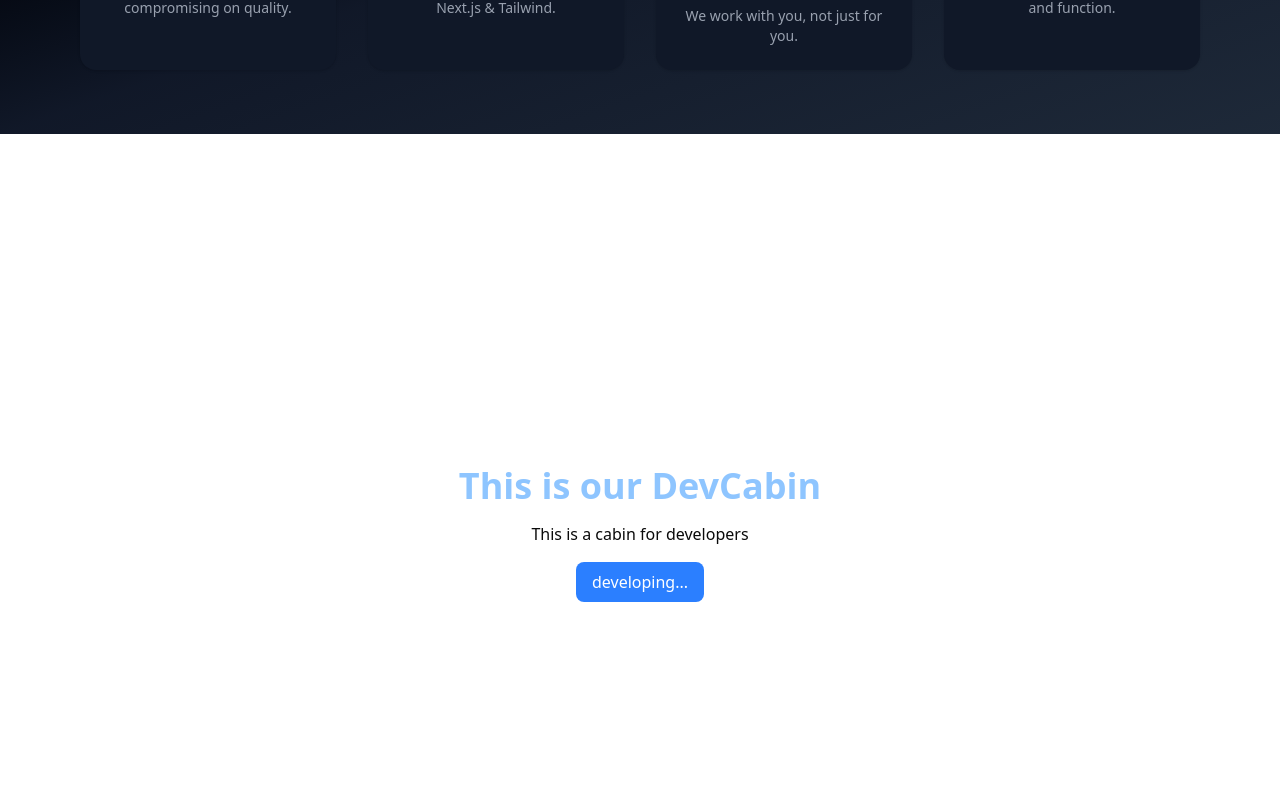
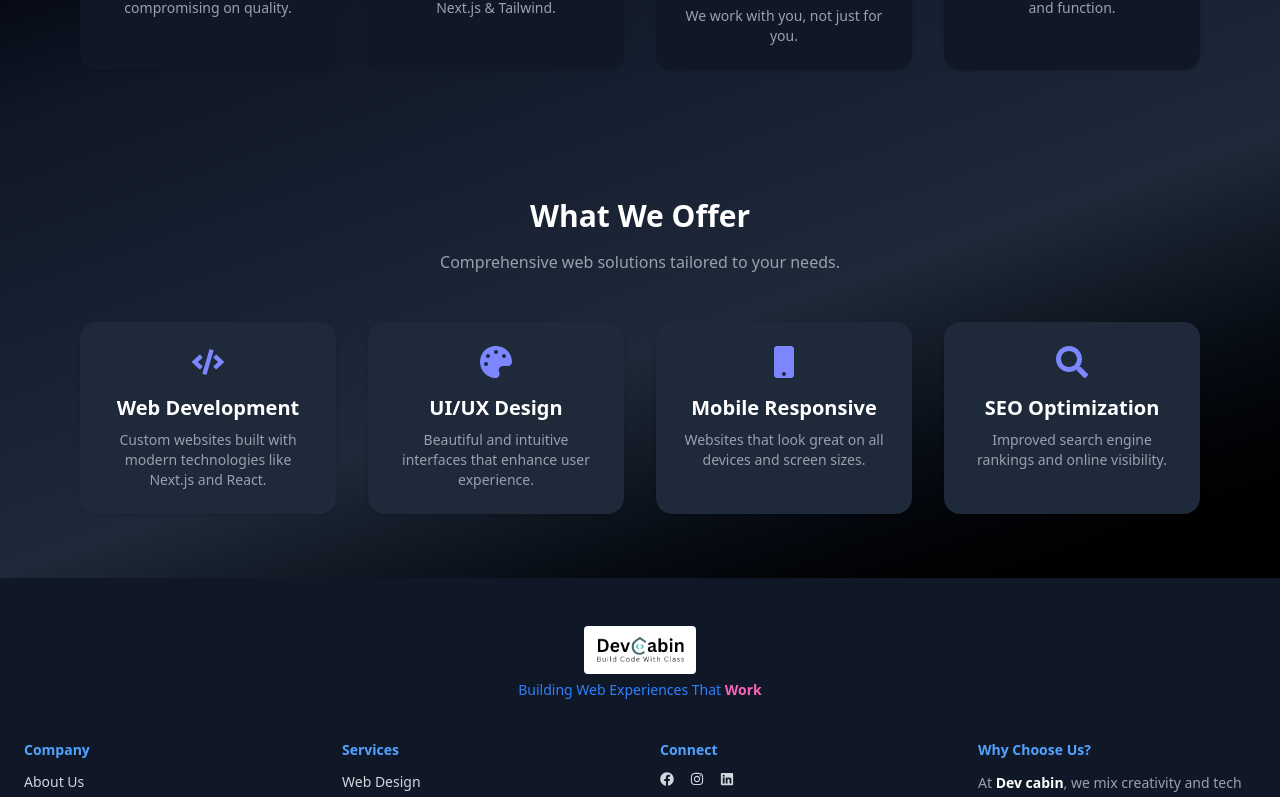
Before and after one commit to Asadulla56/-devcabin-website, a Next.js app: page / in a window 1280 px wide. Shown: the part 936-1733 px from the top of the page. Built offline with nearby package versions, Linux system fonts and the light colour scheme.

Commit message:
implementwhat we offer section

```diff
--- a/package.json
+++ b/package.json
@@ -11,6 +11,7 @@
   "dependencies": {
     "class-variance-authority": "^0.7.1",
     "clsx": "^2.1.1",
+    "framer-motion": "^12.7.5",
     "lucide-react": "^0.503.0",
     "next": "15.3.1",
     "react": "^19.0.0",
--- /dev/null
+++ b/src/Component/WhatWeOffer.jsx
@@ -0,0 +1,68 @@
+// components/WhatWeOffer.jsx
+
+import React from "react";
+import { motion } from "framer-motion";
+import {
+  FaCode,
+  FaLaptopCode,
+  FaShoppingCart,
+  FaPaintBrush,
+  FaTools,
+  FaPalette,
+  FaMobile,
+  FaSearch,
+} from "react-icons/fa";
+
+const services = [
+  {
+    icon: <FaCode className="h-8 w-8 text-indigo-400" />,
+    title: "Web Development",
+    desc: "Custom websites built with modern technologies like Next.js and React.",
+  },
+  {
+    icon: <FaPalette className="h-8 w-8 text-indigo-400" />,
+    title: "UI/UX Design",
+    desc: "Beautiful and intuitive interfaces that enhance user experience.",
+  },
+  {
+    icon: <FaMobile className="h-8 w-8 text-indigo-400" />,
+    title: "Mobile Responsive",
+    desc: "Websites that look great on all devices and screen sizes.",
+  },
+  {
+    icon: <FaSearch className="h-8 w-8 text-indigo-400" />,
+    title: "SEO Optimization",
+    desc: "Improved search engine rankings and online visibility.",
+  },
+];
+
+export default function WhatWeOffer() {
+  return (
+    <section className="py-16 bg-gradient-to-br from-gray-900 via-gray-800 to-black">
+      <div className="max-w-6xl mx-auto px-4 text-center">
+        <h2 className="text-3xl font-bold text-white mb-4">What We Offer</h2>
+        <p className="text-gray-400 mb-12">
+          Comprehensive web solutions tailored to your needs.
+        </p>
+        <div className="grid gap-8 grid-cols-1 sm:grid-cols-2 md:grid-cols-4">
+          {services.map((service, i) => (
+            <div
+              key={i}
+              className="relative bg-gray-800 p-6 rounded-2xl shadow-sm transition duration-300 group"
+            >
+              <div className="flex justify-center mb-4">{service.icon}</div>
+              <h3 className="text-xl font-semibold text-white">
+                {service.title}
+              </h3>
+              <p className="text-sm text-gray-400 mt-2">{service.desc}</p>
+
+              {/* Hover border animation */}
+              <span className="absolute bottom-0 left-0 w-0 h-0.5 bg-indigo-400 rounded-full transition-all duration-300 group-hover:w-full" />
+              <span className="absolute bottom-0 right-0 w-0.5 h-0 bg-indigo-400 rounded-full transition-all duration-300 group-hover:h-full" />
+            </div>
+          ))}
+        </div>
+      </div>
+    </section>
+  );
+}
--- a/src/app/page.js
+++ b/src/app/page.js
@@ -2,17 +2,15 @@
 import Navber from "@/Component/Navber";
 import Hero from "@/Component/Hero";
 import WhyDevCabin from "@/Component/WhyDevCabin";
+import WhatWeOffer from "@/Component/WhatWeOffer";
 export default function Home() {
   return (
    <>
    <Navber/>
    <Hero/>
    <WhyDevCabin/>
-   <div className="flex flex-col justify-center items-center h-screen gap-4">
-    <h1 className="text-4xl font-bold text-blue-300">This is our DevCabin</h1>
-    <p>This is a cabin for developers</p>
-    <button className="bg-blue-500 text-white px-4 py-2 rounded-md">developing...</button>
-   </div>
+   <WhatWeOffer/>
+
 
 
 
```
Also changed, not shown: 1 other file (tests, documents, lock files or other folders).
